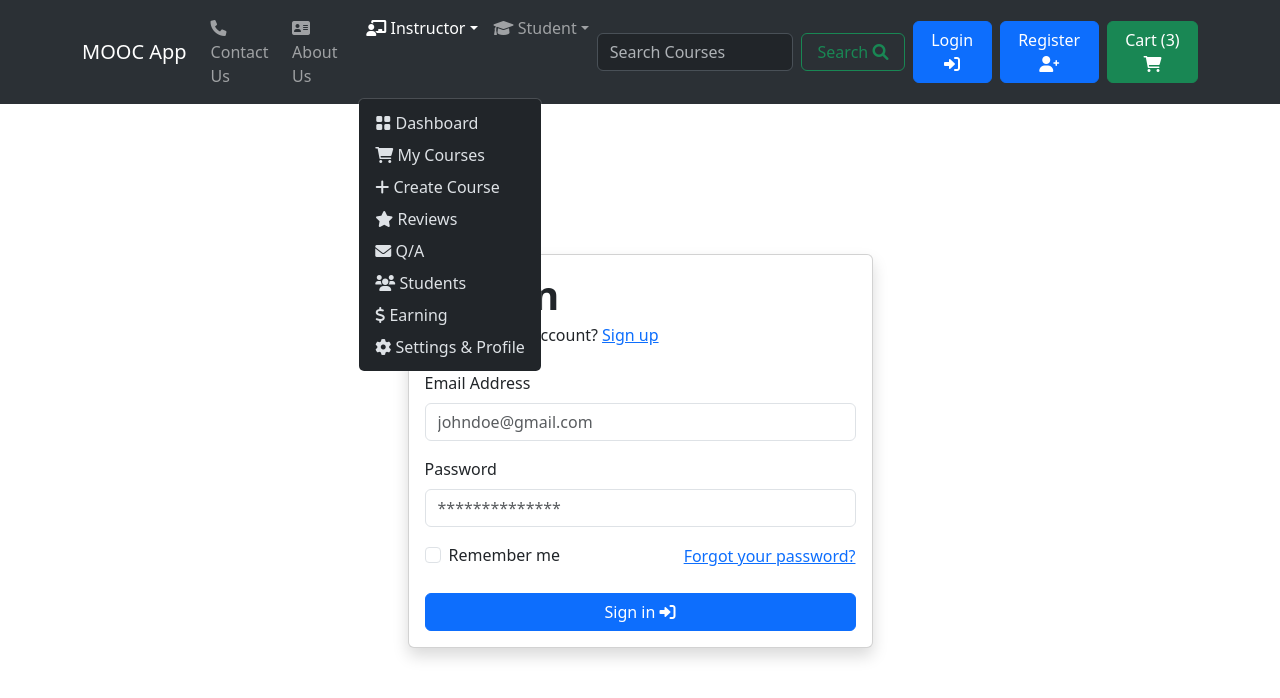
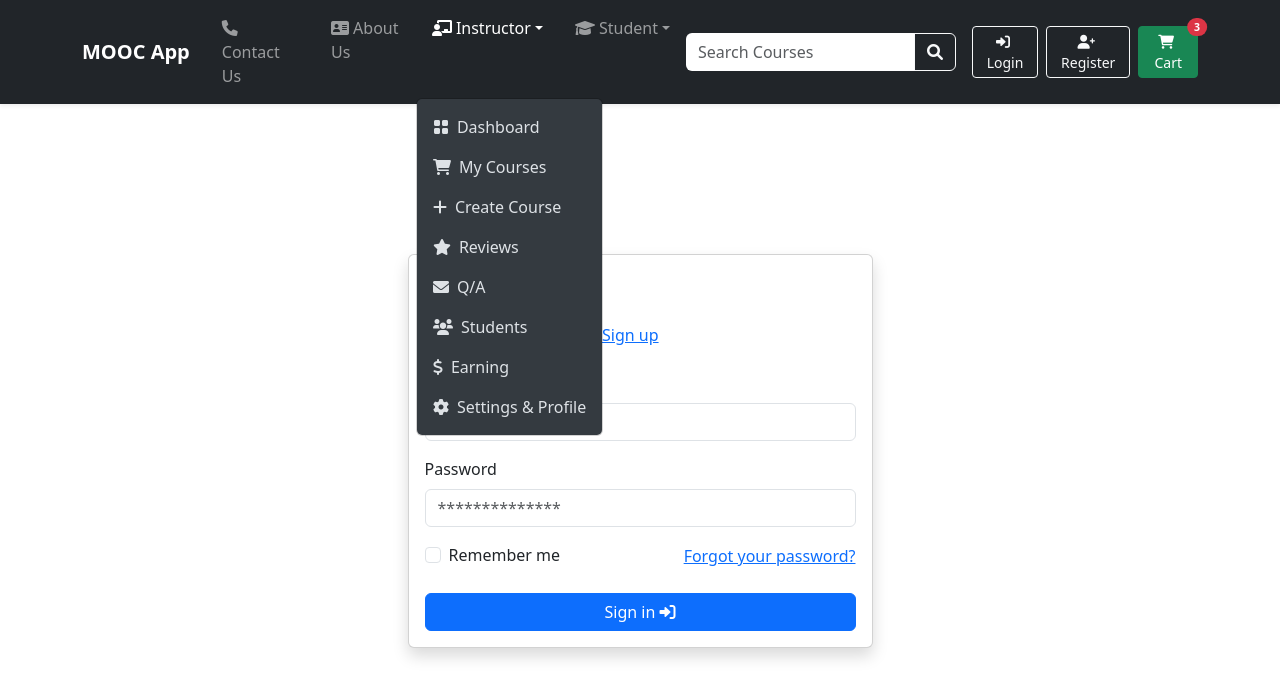
Before and after one commit to kalvincalimag/django-drf-react-mooc, a React (Vite) app in the folder frontend/: page /login in a window 1280 px wide. Both pictures are taken after a click on the button "Instructor". Shown: the top 698 px of the page. Built offline with nearby package versions, Linux system fonts and the light colour scheme; what simple-zustand-devtools would draw is missing.

Commit message:
Revamp header stylings

```diff
--- a/frontend/src/views/partials/BaseHeader.jsx
+++ b/frontend/src/views/partials/BaseHeader.jsx
@@ -1,16 +1,15 @@
-import React from "react";
 import { Link } from "react-router-dom";
 
 function BaseHeader() {
   return (
     <div>
-            <nav className="navbar navbar-expand-lg bg-body-tertiary" data-bs-theme="dark">
+      <nav className="navbar navbar-expand-lg navbar-dark bg-dark shadow-sm">
         <div className="container">
-                    <Link className="navbar-brand" to="/">
+          <Link className="navbar-brand fw-bold" to="/">
             MOOC App
           </Link>
           <button
-                        className="navbar-toggler"
+            className="navbar-toggler border-0"
             type="button"
             data-bs-toggle="collapse"
             data-bs-target="#navbarSupportedContent"
@@ -18,155 +17,181 @@ function BaseHeader() {
             aria-expanded="false"
             aria-label="Toggle navigation"
           >
-                        <span className="navbar-toggler-icon" />
+            <span className="navbar-toggler-icon"></span>
           </button>
           <div className="collapse navbar-collapse" id="navbarSupportedContent">
             <ul className="navbar-nav me-auto mb-2 mb-lg-0">
               <li className="nav-item">
-                                <Link className="nav-link" to="/pages/contact-us/">
-                                    {" "}
-                                    <i className="fas fa-phone"></i> Contact Us
+                <Link className="nav-link px-3" to="/pages/contact-us/">
+                  <i className="fas fa-phone me-1"></i>Contact Us
                 </Link>
               </li>
               <li className="nav-item">
-                                <Link className="nav-link" to="/pages/about-us/">
-                                    <i className="fas fa-address-card"></i> About Us
+                <Link className="nav-link px-3" to="/pages/about-us/">
+                  <i className="fas fa-address-card me-1"></i>About Us
                 </Link>
               </li>
               <li className="nav-item dropdown">
                 <a
-                                    className="nav-link dropdown-toggle"
+                  className="nav-link dropdown-toggle px-3"
                   href="#"
                   role="button"
                   data-bs-toggle="dropdown"
                   aria-expanded="false"
                 >
-                                    <i className="fas fa-chalkboard-user"></i> Instructor
+                  <i className="fas fa-chalkboard-user me-1"></i>Instructor
                 </a>
-                                <ul className="dropdown-menu">
+                <ul className="dropdown-menu dropdown-menu-dark">
                   <li>
                     <Link
-                                            className="dropdown-item"
+                      className="dropdown-item py-2"
                       to={`/instructor/dashboard/`}
                     >
-                                            <i className="bi bi-grid-fill"></i> Dashboard
-                                        </Link>
-                                    </li>
-                                    <li>
-                                        <Link className="dropdown-item" to={`/instructor/courses/`}>
-                                            <i className="fas fa-shopping-cart"></i> My Courses
+                      <i className="bi bi-grid-fill me-2"></i>Dashboard
                     </Link>
                   </li>
                   <li>
                     <Link
-                                            className="dropdown-item"
-                                            to={`/instructor/create-course/`}
+                      className="dropdown-item py-2"
+                      to={`/instructor/courses/`}
                     >
-                                            <i className="fas fa-plus"></i> Create Course
-                                        </Link>
-                                    </li>
-                                    <li>
-                                        <Link className="dropdown-item" to={`/instructor/reviews/`}>
-                                            <i className="fas fa-star"></i> Reviews{" "}
+                      <i className="fas fa-shopping-cart me-2"></i>My Courses
                     </Link>
                   </li>
                   <li>
                     <Link
-                                            className="dropdown-item"
-                                            to={`/instructor/question-answer/`}
+                      className="dropdown-item py-2"
+                      to={`/instructor/create-course/`}
                     >
-                                            <i className="fas fa-envelope"></i> Q/A{" "}
+                      <i className="fas fa-plus me-2"></i>Create Course
                     </Link>
                   </li>
                   <li>
                     <Link
-                                            className="dropdown-item"
-                                            to={`/instructor/students/`}
+                      className="dropdown-item py-2"
+                      to={`/instructor/reviews/`}
                     >
-                                            <i className="fas fa-users"></i> Students{" "}
+                      <i className="fas fa-star me-2"></i>Reviews
                     </Link>
                   </li>
                   <li>
-                                        <Link className="dropdown-item" to={`/instructor/earning/`}>
-                                            <i className="fas fa-dollar-sign"></i> Earning{" "}
+                    <Link
+                      className="dropdown-item py-2"
+                      to={`/instructor/question-answer/`}
+                    >
+                      <i className="fas fa-envelope me-2"></i>Q/A
                     </Link>
                   </li>
-
                   <li>
-                                        <Link className="dropdown-item" to={`/instructor/profile/`}>
-                                            <i className="fas fa-gear"></i> Settings & Profile{" "}
+                    <Link
+                      className="dropdown-item py-2"
+                      to={`/instructor/students/`}
+                    >
+                      <i className="fas fa-users me-2"></i>Students
+                    </Link>
+                  </li>
+                  <li>
+                    <Link
+                      className="dropdown-item py-2"
+                      to={`/instructor/earning/`}
+                    >
+                      <i className="fas fa-dollar-sign me-2"></i>Earning
+                    </Link>
+                  </li>
+                  <li>
+                    <Link
+                      className="dropdown-item py-2"
+                      to={`/instructor/profile/`}
+                    >
+                      <i className="fas fa-gear me-2"></i>Settings & Profile
                     </Link>
                   </li>
                 </ul>
               </li>
               <li className="nav-item dropdown">
                 <a
-                                    className="nav-link dropdown-toggle"
+                  className="nav-link dropdown-toggle px-3"
                   href="#"
                   role="button"
                   data-bs-toggle="dropdown"
                   aria-expanded="false"
                 >
-                                    <i className="fas fa-graduation-cap"></i> Student
+                  <i className="fas fa-graduation-cap me-1"></i>Student
                 </a>
-                                <ul className="dropdown-menu">
+                <ul className="dropdown-menu dropdown-menu-dark">
                   <li>
-                                        <Link className="dropdown-item" to={`/student/dashboard/`}>
-                                            {" "}
-                                            <i className="bi bi-grid-fill"></i> Dashboard
-                                        </Link>
-                                    </li>
-                                    <li>
-                                        <Link className="dropdown-item" to={`/student/courses/`}>
-                                            {" "}
-                                            <i className="fas fa-shopping-cart"></i>My Courses
-                                        </Link>
-                                    </li>
-
-                                    <li>
-                                        <Link className="dropdown-item" to={`/student/wishlist/`}>
-                                            {" "}
-                                            <i className="fas fa-heart"></i> Wishlist{" "}
+                    <Link
+                      className="dropdown-item py-2"
+                      to={`/student/dashboard/`}
+                    >
+                      <i className="bi bi-grid-fill me-2"></i>Dashboard
                     </Link>
                   </li>
                   <li>
                     <Link
-                                            className="dropdown-item"
-                                            to={`/student/question-answer/`}
+                      className="dropdown-item py-2"
+                      to={`/student/courses/`}
                     >
-                                            {" "}
-                                            <i className="fas fa-envelope"></i> Q/A{" "}
+                      <i className="fas fa-shopping-cart me-2"></i>My Courses
                     </Link>
                   </li>
                   <li>
-                                        <Link className="dropdown-item" to={`/student/profile/`}>
-                                            {" "}
-                                            <i className="fas fa-gear"></i> Profile & Settings
+                    <Link
+                      className="dropdown-item py-2"
+                      to={`/student/wishlist/`}
+                    >
+                      <i className="fas fa-heart me-2"></i>Wishlist
+                    </Link>
+                  </li>
+                  <li>
+                    <Link
+                      className="dropdown-item py-2"
+                      to={`/student/question-answer/`}
+                    >
+                      <i className="fas fa-envelope me-2"></i>Q/A
+                    </Link>
+                  </li>
+                  <li>
+                    <Link
+                      className="dropdown-item py-2"
+                      to={`/student/profile/`}
+                    >
+                      <i className="fas fa-gear me-2"></i>Profile & Settings
                     </Link>
                   </li>
                 </ul>
               </li>
             </ul>
-                        <form className="d-flex" role="search">
+            <form className="d-flex me-3" role="search">
+              <div className="input-group">
                 <input
-                                className="form-control me-2 w-100"
+                  className="form-control border-0"
                   type="search"
                   placeholder="Search Courses"
                   aria-label="Search Courses"
                 />
-                            <button className="btn btn-outline-success w-50" type="submit">
-                                Search <i className="fas fa-search"></i>
+                <button className="btn btn-outline-light" type="submit">
+                  <i className="fas fa-search"></i>
                 </button>
+              </div>
             </form>
-                        <Link to="/login/" className="btn btn-primary ms-2" type="submit">
-                            Login <i className="fas fa-sign-in-alt"></i>
+            <div className="d-flex gap-2">
+              <Link to="/login/" className="btn btn-outline-light btn-sm">
+                <i className="fas fa-sign-in-alt me-1"></i>Login
               </Link>
-                        <Link to="/register/" className="btn btn-primary ms-2" type="submit">
-                            Register <i className="fas fa-user-plus"> </i>
+              <Link to="/register/" className="btn btn-outline-light btn-sm">
+                <i className="fas fa-user-plus me-1"></i>Register
               </Link>
-                        <Link className="btn btn-success ms-2" to="/cart/">
-                            Cart (3) <i className="fas fa-shopping-cart"> </i>
+              <Link
+                to="/cart/"
+                className="btn btn-success btn-sm position-relative"
+              >
+                <i className="fas fa-shopping-cart me-1"></i>Cart
+                <span className="position-absolute top-0 start-100 translate-middle badge rounded-pill bg-danger">
+                  3
+                </span>
               </Link>
+            </div>
           </div>
         </div>
       </nav>
```
Lines whose indentation alone changed are shown as unchanged.
